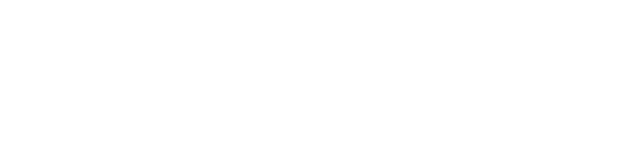
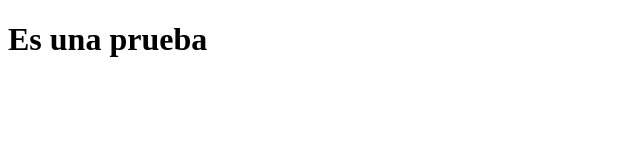
Before and after one commit to GitDeveloperJunior/sistema-de-registro-2, a plain HTML site: page index.html in a window 1280 px wide. Shown: the whole page, without its empty margins (0-640 px from the left). Drawn offline with Linux system fonts and the light colour scheme.

Commit message:
Actualizar index.html

```diff
--- a/index.html
+++ b/index.html
@@ -6,6 +6,6 @@
     <title>Document</title>
 </head>
 <body>
-
+    <h1> Es una prueba</h1>
 </body>
 </html>
```
